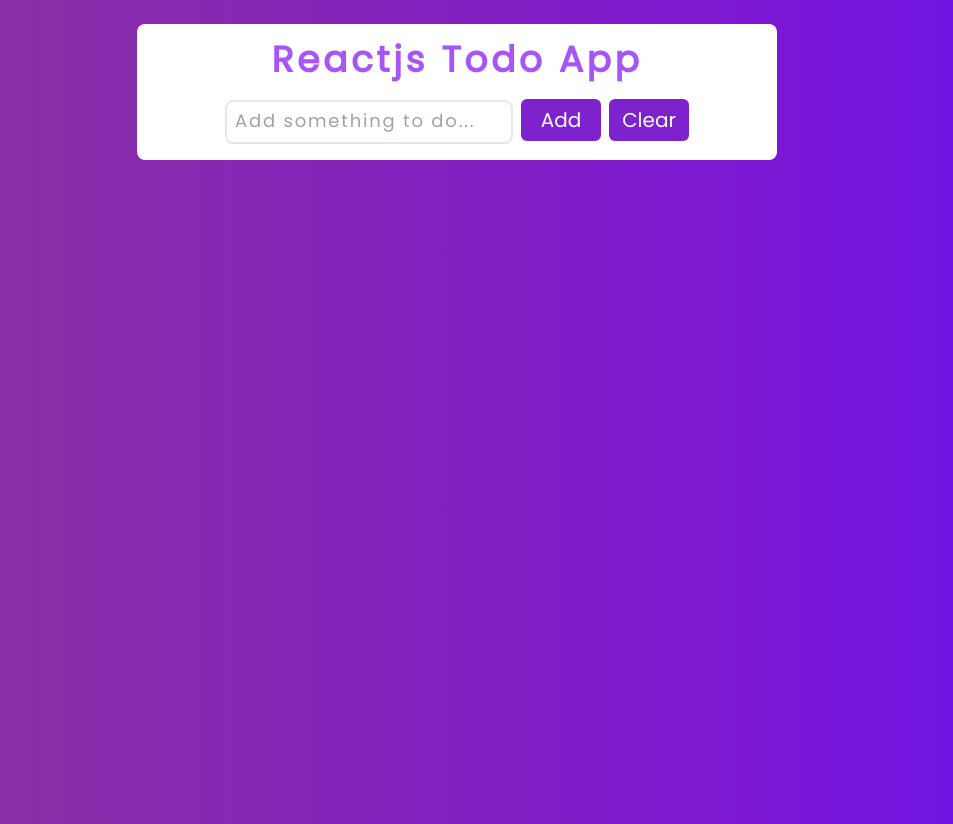
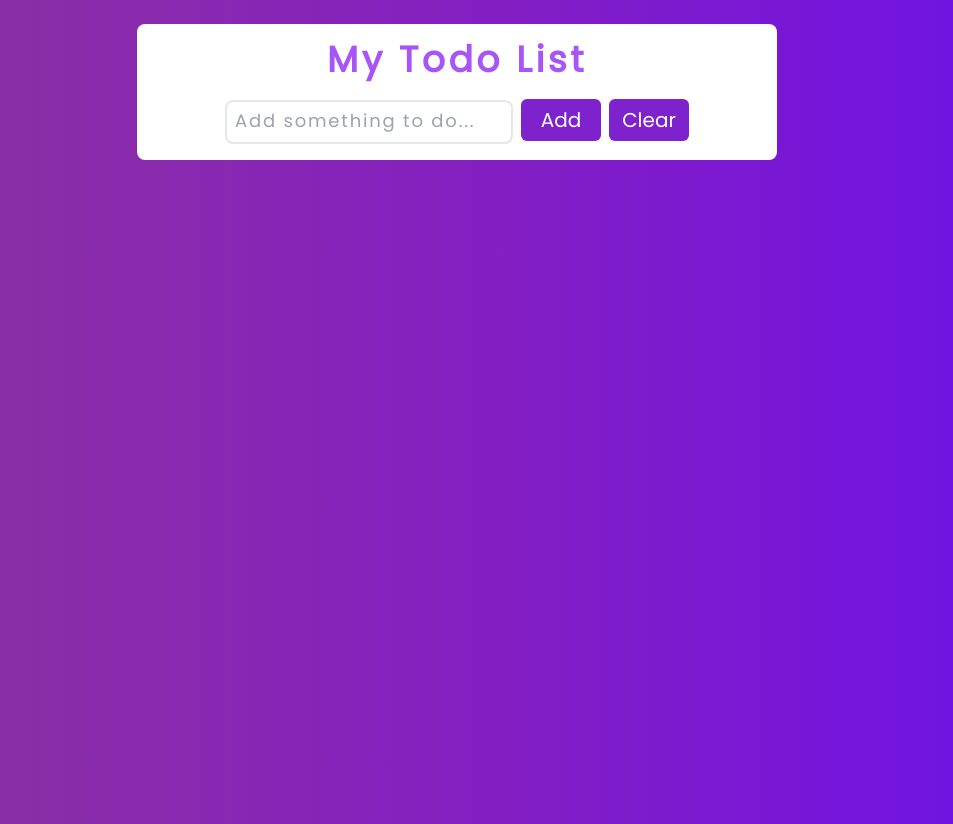
Before and after one commit to nesathanozturk/todo-app, a React (Create React App) app: page / in a window 1280 px wide. Shown: the whole page, without its empty margins (183-1136 px from the left). Built offline with nearby package versions, Linux system fonts and the light colour scheme.

Commit message:
added clearitem function

```diff
--- a/src/App.js
+++ b/src/App.js
@@ -17,7 +17,7 @@ function App() {
       {
         id: Math.random(),
         name: newItem,
-        completed: false
+        completed: false,
       }
     ])
     setNewItem("");
@@ -31,13 +31,13 @@ function App() {
   };
 
   const clearItems = () => {
-    setList(list.filter(item => !item.completed));
+    setList(list.filter(item => item.completed && !item.completed));
   };
 
   return (
     <div className="App m-0 p-0 h-screen list-none font-poppins">
       <div className="container bg-white w-2/4 mt-6 m-auto p-4 flex justify-center items-center flex-col rounded-lg">
-        <h1 className='text-4xl text-purple-500 font-bold tracking-widest'>Reactjs Todo App</h1>
+        <h1 className='text-4xl text-purple-500 font-bold tracking-widest'>My Todo List</h1>
         <form onSubmit={onFormSubmit}>
           <input
           type="text"
@@ -57,7 +57,7 @@ function App() {
               <li
               key={item.id}
               onClick={() => completed(item.id)}
-              className={item.completed ? "checked" : ""}
+              className={item.completed ? "done" : ""}
               >
                 {item.name}
              </li>
```
